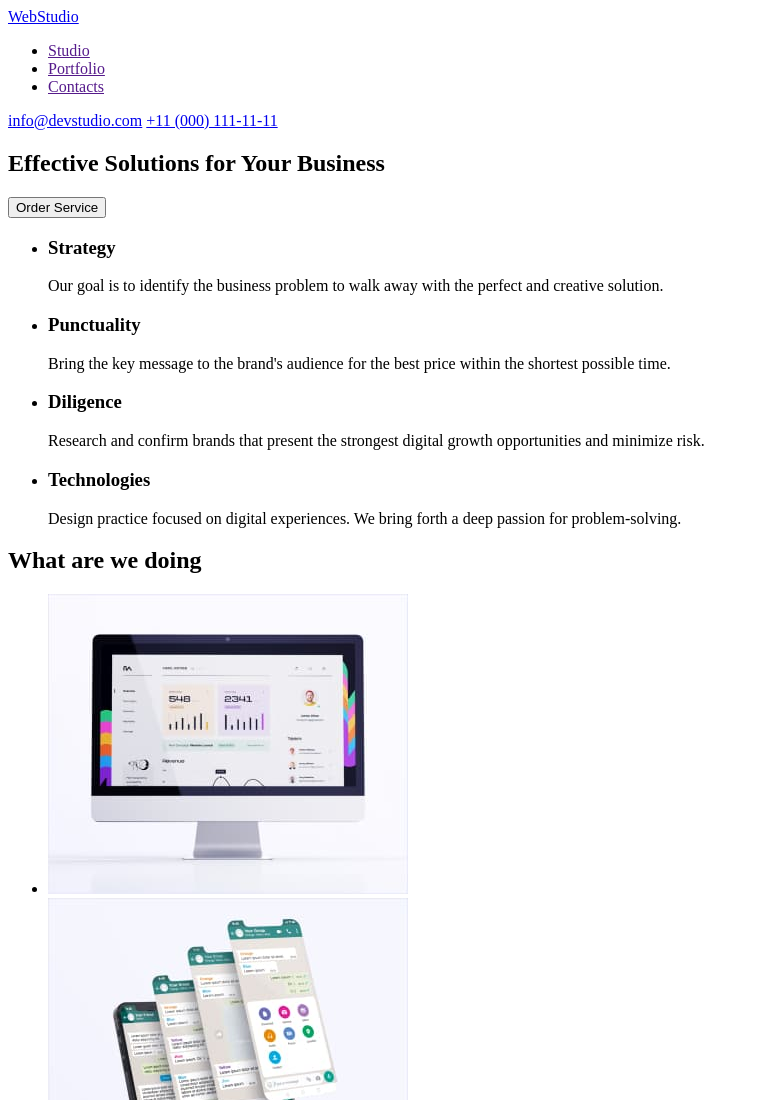
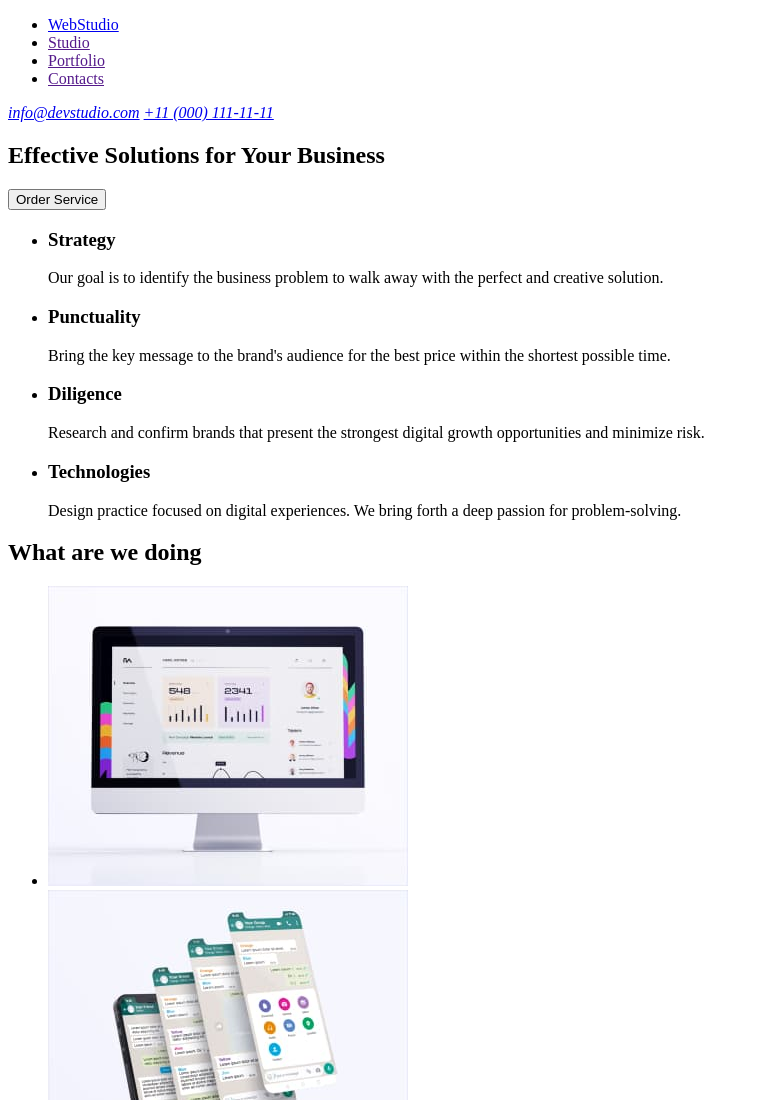
Before and after one commit to lenmedkp/goit-markup-hw-01, a plain HTML site: page index.html in a window 1280 px wide. Shown: the top 1100 px of the page, without its empty margins (0-759 px from the left). Drawn offline with Linux system fonts and the light colour scheme.

Commit message:
Update index html 1

```diff
--- a/index.html
+++ b/index.html
@@ -8,16 +8,18 @@
   </head>
   <body>
     <header>
-      <a href="./index.html">WebStudio</a>
       <nav>
         <ul>
+          <li><a href="./index.html">WebStudio</a></li>
           <li><a href="">Studio</a></li>
           <li><a href="">Portfolio</a></li>
           <li><a href="">Contacts</a></li>
         </ul>
       </nav>
-      <a href="mailto:info@devstudio.com">info@devstudio.com</a>
-      <a href="tel:+110001111111">+11 (000) 111-11-11</a>
+      <address>
+        <a href="mailto:info@devstudio.com">info@devstudio.com</a>
+        <a href="tel:+110001111111">+11 (000) 111-11-11</a>
+      </address>
     </header>
     <main>
       <section>
```
